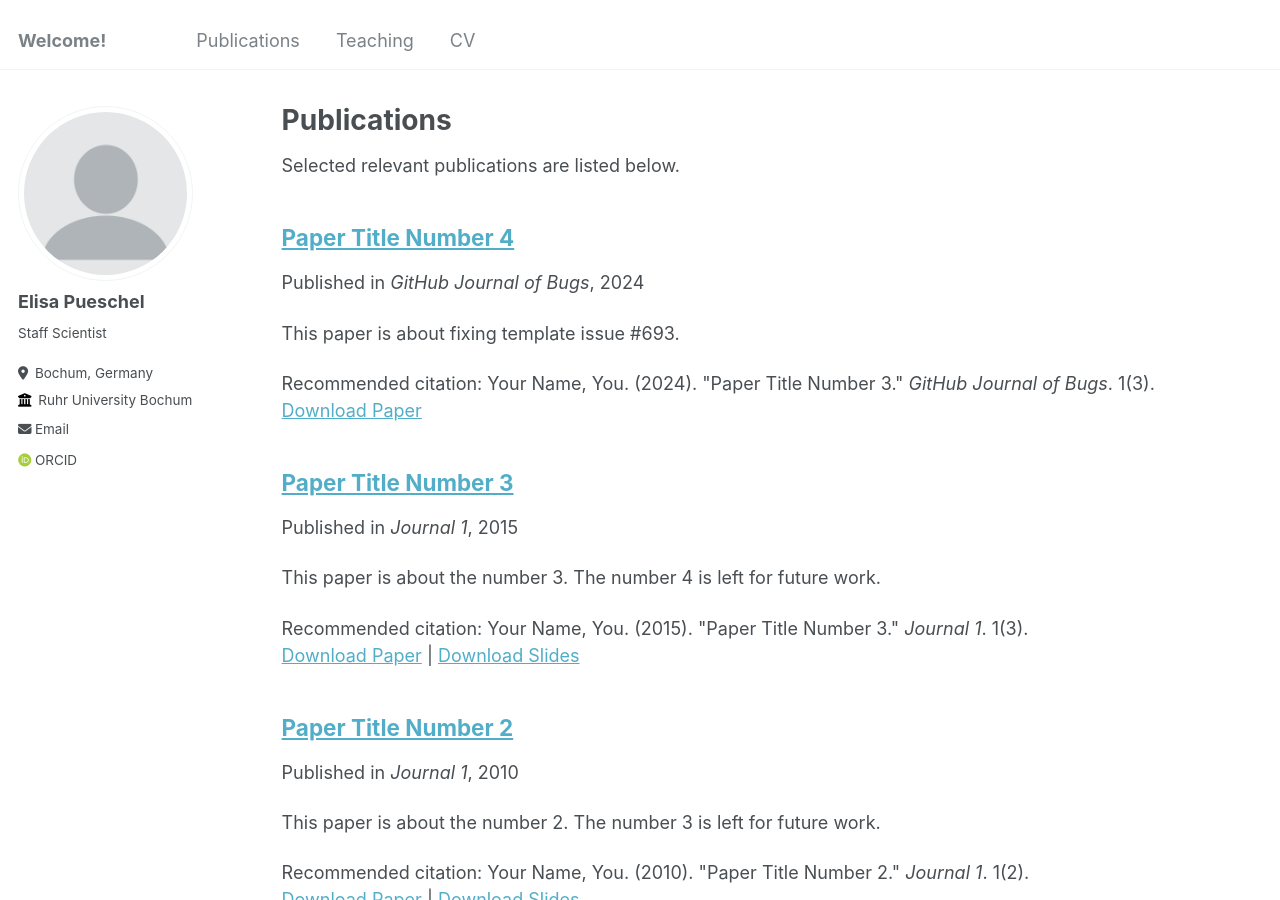
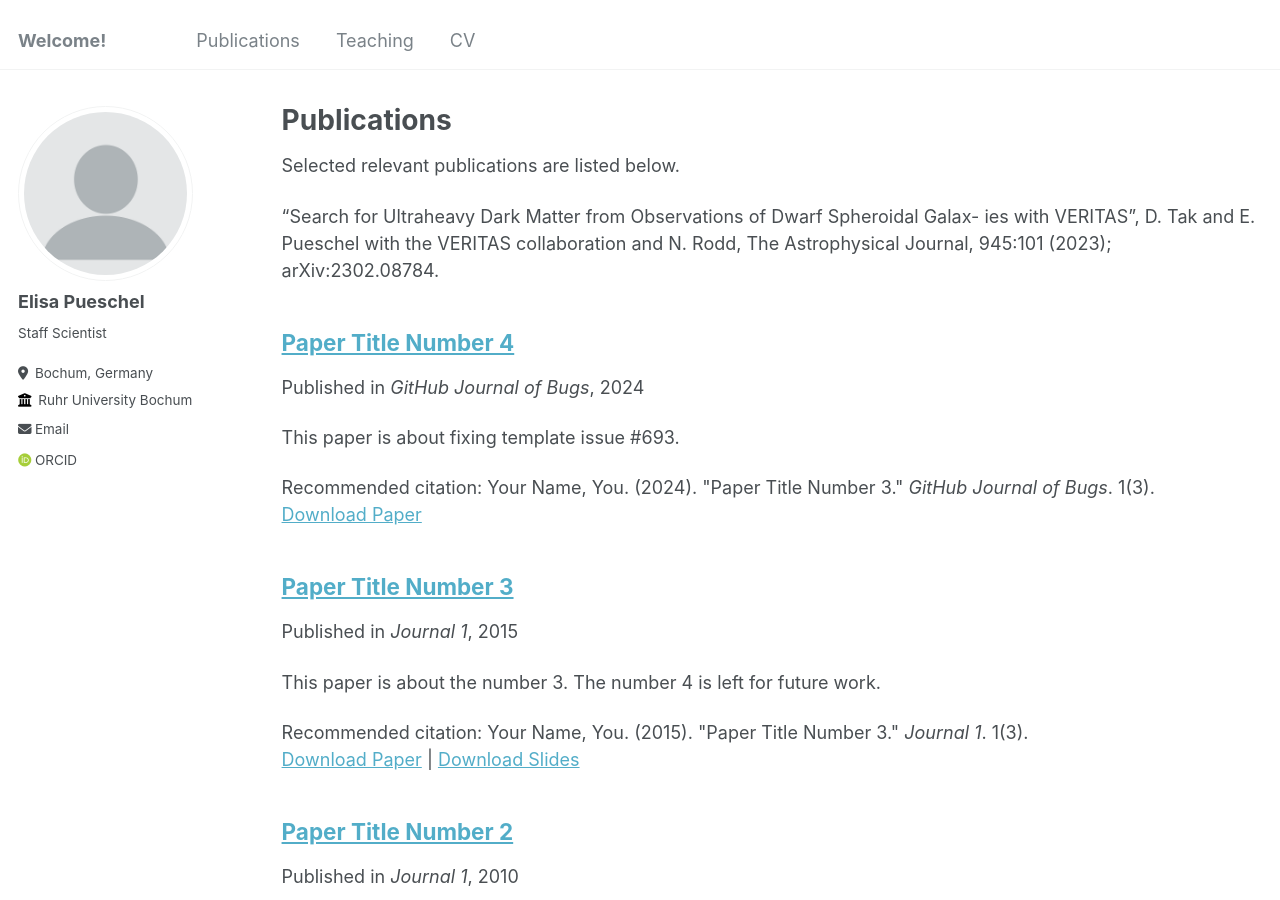
Before and after one commit to epuesche/epuesche.github.io, a Jekyll site: the page built from _pages/publications.md, in a window 1280 px wide and 900 px high. Built offline with Jekyll 4.4.1, drawn with Linux system fonts in a browser that asks for light colours; some web fonts are replaced.

Commit message:
Update publications.md

```diff
--- a/_pages/publications.md
+++ b/_pages/publications.md
@@ -1,11 +1,15 @@
 ---
 layout: archive
 title: "Publications"
-#permalink: /publications/
+permalink: /publications/
 author_profile: true
 ---
 
 Selected relevant publications are listed below.
+
+"Search for Ultraheavy Dark Matter from Observations of Dwarf Spheroidal Galax-
+ies with VERITAS", D. Tak and E. Pueschel with the VERITAS collaboration and
+N. Rodd, The Astrophysical Journal, 945:101 (2023); arXiv:2302.08784.
 
 {% if site.author.googlescholar %}
   <div class="wordwrap">You can also find my articles on <a href="{{site.author.googlescholar}}">my Google Scholar profile</a>.</div>
```
